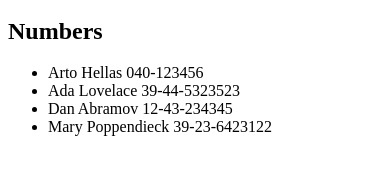
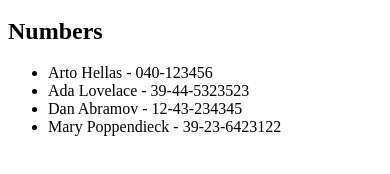
Before and after one commit to Archiyopp/FullStackOpen, a React (Create React App) app in the folder part2/phonebook/: page / in a window 390 px wide. Shown: the part 220-394 px from the top of the page. Built offline with nearby package versions, Linux system fonts and the light colour scheme; the HTML template or start-up script is replaced by a standard one.

Commit message:
- 2.10 phonebook

```diff
--- a/part2/phonebook/src/App.js
+++ b/part2/phonebook/src/App.js
@@ -1,4 +1,7 @@
 import React, { useState } from 'react';
+import Filter from './components/filter';
+import FilteredPeople from './components/filteredPeople';
+import Form from './components/form';
 
 const App = () => {
   const [persons, setPersons] = useState([
@@ -7,19 +10,7 @@
     { name: 'Dan Abramov', number: '12-43-234345' },
     { name: 'Mary Poppendieck', number: '39-23-6423122' },
   ]);
-  const [newName, setNewName] = useState('');
-  const [newNumber, setNewNumber] = useState('');
   const [filter, setFilter] = useState('');
-
-  const handleSubmit = (e) => {
-    e.preventDefault();
-    if (persons.find((person) => person.name === newName)) {
-      alert(`${newName} is already on the phonebook`);
-      return;
-    }
-    setPersons([...persons, { name: newName, number: newNumber }]);
-    setNewName('');
-  };
 
   const filteredPersons = persons.filter((person) =>
     person.name.toLowerCase().includes(filter.toLowerCase())
@@ -27,42 +18,11 @@
   return (
     <div>
       <h2>Phonebook</h2>
-
-      <p>
-        Filter shown with{' '}
-        <input
-          value={filter}
-          onChange={(event) => setFilter(event.target.value)}
-        />
-      </p>
+      <Filter filter={filter} setFilter={setFilter} />
       <h2>Add a new</h2>
-      <form onSubmit={(e) => handleSubmit(e)}>
-        <div>
-          name:{' '}
-          <input
-            value={newName}
-            onChange={(event) => setNewName(event.target.value)}
-          />
-        </div>
-        <div>
-          number:{' '}
-          <input
-            value={newNumber}
-            onChange={(event) => setNewNumber(event.target.value)}
-          />
-        </div>
-        <div>
-          <button type="submit">add</button>
-        </div>
-      </form>
+      <Form persons={persons} setPersons={setPersons} />
       <h2>Numbers</h2>
-      <ul>
-        {filteredPersons.map((person) => (
-          <li key={person.name}>
-            {person.name} {person.number}
-          </li>
-        ))}
-      </ul>
+      <FilteredPeople people={filteredPersons} />
     </div>
   );
 };
--- /dev/null
+++ b/part2/phonebook/src/components/filter.js
@@ -0,0 +1,13 @@
+import React from 'react';
+
+export default function Filter({ filter, setFilter }) {
+  return (
+    <p>
+      Filter shown with{' '}
+      <input
+        value={filter}
+        onChange={(event) => setFilter(event.target.value)}
+      />
+    </p>
+  );
+}
--- /dev/null
+++ b/part2/phonebook/src/components/filteredPeople.js
@@ -0,0 +1,15 @@
+import Person from './person';
+
+export default function FilteredPeople({ people }) {
+  return (
+    <ul>
+      {people.map((person) => (
+        <Person
+          key={person.name}
+          name={person.name}
+          number={person.number}
+        />
+      ))}
+    </ul>
+  );
+}
--- /dev/null
+++ b/part2/phonebook/src/components/form.js
@@ -0,0 +1,36 @@
+import React, { useState } from 'react';
+
+export default function Form({ persons, setPersons }) {
+  const [newName, setNewName] = useState('');
+  const [newNumber, setNewNumber] = useState('');
+  const handleSubmit = (e) => {
+    e.preventDefault();
+    if (persons.find((person) => person.name === newName)) {
+      alert(`${newName} is already on the phonebook`);
+      return;
+    }
+    setPersons([...persons, { name: newName, number: newNumber }]);
+    setNewName('');
+  };
+  return (
+    <form onSubmit={(e) => handleSubmit(e)}>
+      <div>
+        name:{' '}
+        <input
+          value={newName}
+          onChange={(event) => setNewName(event.target.value)}
+        />
+      </div>
+      <div>
+        number:{' '}
+        <input
+          value={newNumber}
+          onChange={(event) => setNewNumber(event.target.value)}
+        />
+      </div>
+      <div>
+        <button type="submit">add</button>
+      </div>
+    </form>
+  );
+}
--- /dev/null
+++ b/part2/phonebook/src/components/person.js
@@ -0,0 +1,9 @@
+import React from 'react';
+
+export default function Person({ number, name }) {
+  return (
+    <li>
+      {name} - {number}
+    </li>
+  );
+}
```
